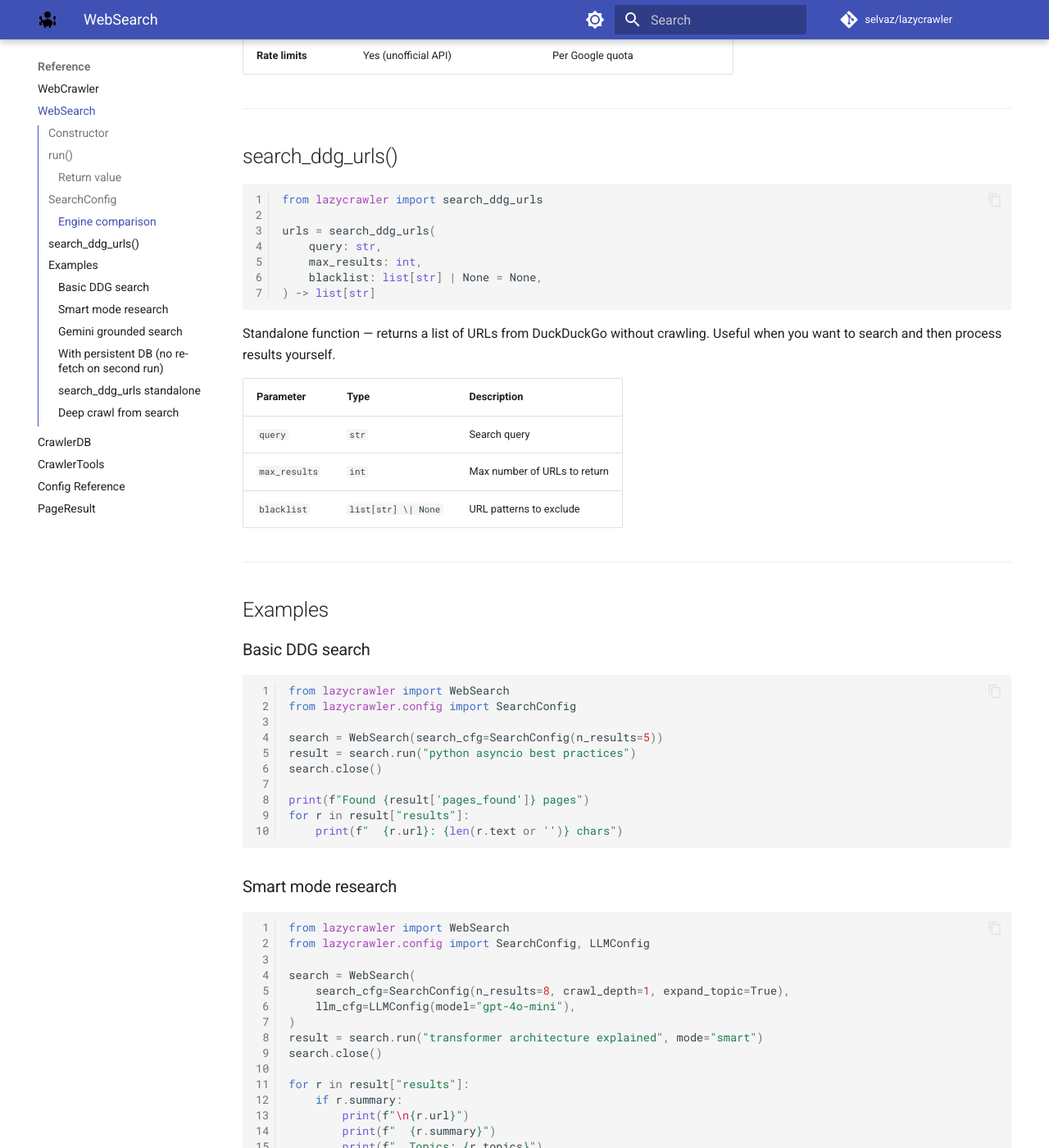
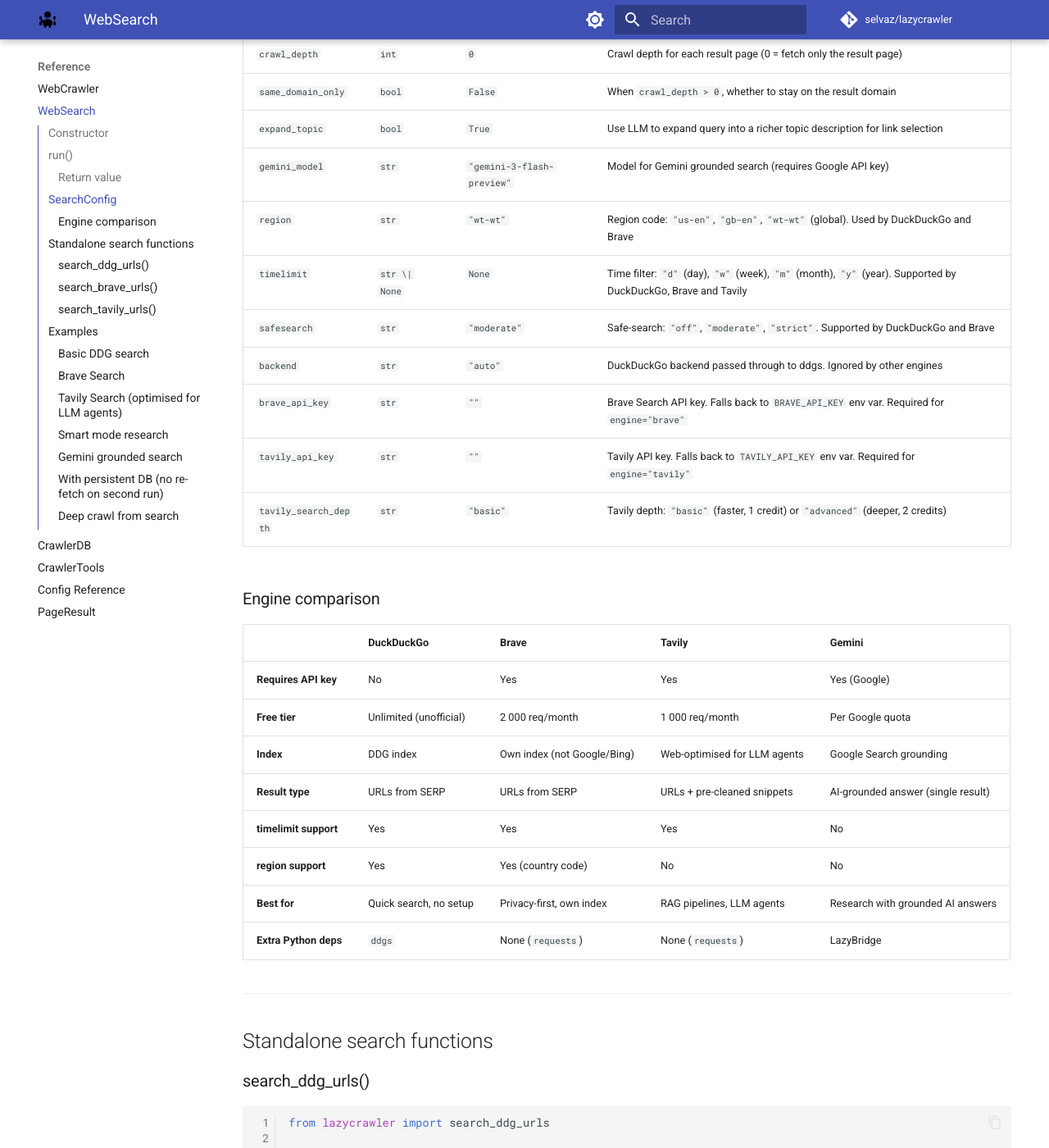
Before and after one commit to selvaz/LazyCrawler, an MkDocs documentation site: the page built from docs/reference/websearch.md, in a window 1280 px wide and 1400 px high, scrolled down 2511 px. Shown: the whole window at 82% size. Built offline with MkDocs 1.6.1 and Material for MkDocs 9.7.7, drawn with Linux system fonts in a browser that asks for light colours; comment, search, counter and statistics services are not loaded; some of the changed text lies outside the part shown.

Commit message:
docs: add Brave Search and Tavily to websearch reference, config reference and README

````diff
--- a/docs/reference/websearch.md
+++ b/docs/reference/websearch.md
@@ -1,9 +1,9 @@
 # WebSearch
 
-Seeds a crawl from a search engine — DuckDuckGo or Gemini — then optionally crawls the result pages.
+Seeds a crawl from a search engine — DuckDuckGo, Brave, Tavily, or Gemini — then optionally crawls the result pages.
 
 ```python
-from lazycrawler import WebSearch, search_ddg_urls
+from lazycrawler import WebSearch, search_ddg_urls, search_brave_urls, search_tavily_urls
 from lazycrawler.config import SearchConfig, CrawlerConfig, LLMConfig
 ```
 
@@ -56,8 +56,8 @@
 {
     "query": str,        # original query
     "topic": str,        # expanded topic (if expand_topic=True)
-    "engine": str,       # "duckduckgo" or "gemini"
-    "pages_found": int,  # number of PageResult objects
+    "engine": str,       # "duckduckgo", "brave", "tavily", or "gemini"
+    "pages_found": int,  # number of PageResult objects with status="done"
     "results": list[PageResult],
 }
 ```
@@ -71,37 +71,74 @@
 ```python
 from lazycrawler.config import SearchConfig
 
+# DuckDuckGo (no API key required)
 cfg = SearchConfig(
-    engine="duckduckgo",        # or "gemini"
-    n_results=10,               # how many search results to fetch/crawl
-    crawl_depth=0,              # depth to crawl each result page (0=just the page itself)
-    same_domain_only=False,     # when crawl_depth>0, cross-domain is usually wanted
-    expand_topic=True,          # use LLM to expand query into a topic description
-    gemini_model="gemini-3-flash-preview",  # model for Gemini grounded search
+    engine="duckduckgo",
+    n_results=10,
+    region="us-en",
+    timelimit="w",      # past week
+    safesearch="moderate",
+)
+
+# Brave Search
+cfg = SearchConfig(
+    engine="brave",
+    n_results=10,
+    brave_api_key="YOUR_KEY",   # or set BRAVE_API_KEY env var
+    region="us-en",
+    timelimit="w",
+)
+
+# Tavily Search
+cfg = SearchConfig(
+    engine="tavily",
+    n_results=10,
+    tavily_api_key="YOUR_KEY",  # or set TAVILY_API_KEY env var
+    tavily_search_depth="advanced",
+    timelimit="m",
+)
+
+# Gemini grounded answer
+cfg = SearchConfig(
+    engine="gemini",
+    gemini_model="gemini-3-flash-preview",
 )
 ```
 
 | Parameter | Type | Default | Description |
 |---|---|---|---|
-| `engine` | `str` | `"duckduckgo"` | Search engine: `"duckduckgo"` or `"gemini"` |
+| `engine` | `str` | `"duckduckgo"` | Search engine: `"duckduckgo"`, `"brave"`, `"tavily"`, or `"gemini"` |
 | `n_results` | `int` | `10` | Number of search result URLs to process |
 | `crawl_depth` | `int` | `0` | Crawl depth for each result page (0 = fetch only the result page) |
 | `same_domain_only` | `bool` | `False` | When `crawl_depth > 0`, whether to stay on the result domain |
 | `expand_topic` | `bool` | `True` | Use LLM to expand query into a richer topic description for link selection |
 | `gemini_model` | `str` | `"gemini-3-flash-preview"` | Model for Gemini grounded search (requires Google API key) |
+| `region` | `str` | `"wt-wt"` | Region code: `"us-en"`, `"gb-en"`, `"wt-wt"` (global). Used by DuckDuckGo and Brave |
+| `timelimit` | `str \| None` | `None` | Time filter: `"d"` (day), `"w"` (week), `"m"` (month), `"y"` (year). Supported by DuckDuckGo, Brave and Tavily |
+| `safesearch` | `str` | `"moderate"` | Safe-search: `"off"`, `"moderate"`, `"strict"`. Supported by DuckDuckGo and Brave |
+| `backend` | `str` | `"auto"` | DuckDuckGo backend passed through to ddgs. Ignored by other engines |
+| `brave_api_key` | `str` | `""` | Brave Search API key. Falls back to `BRAVE_API_KEY` env var. Required for `engine="brave"` |
+| `tavily_api_key` | `str` | `""` | Tavily API key. Falls back to `TAVILY_API_KEY` env var. Required for `engine="tavily"` |
+| `tavily_search_depth` | `str` | `"basic"` | Tavily depth: `"basic"` (faster, 1 credit) or `"advanced"` (deeper, 2 credits) |
 
 ### Engine comparison
 
-| | DuckDuckGo | Gemini |
-|---|---|---|
-| **Requires API key** | No | Yes (Google API key) |
-| **Result type** | URLs from DDG SERP | AI-grounded, includes synthesis |
-| **Best for** | General search, no account needed | Research with grounded AI answers |
-| **Rate limits** | Yes (unofficial API) | Per Google quota |
+| | DuckDuckGo | Brave | Tavily | Gemini |
+|---|---|---|---|---|
+| **Requires API key** | No | Yes | Yes | Yes (Google) |
+| **Free tier** | Unlimited (unofficial) | 2 000 req/month | 1 000 req/month | Per Google quota |
+| **Index** | DDG index | Own index (not Google/Bing) | Web-optimised for LLM agents | Google Search grounding |
+| **Result type** | URLs from SERP | URLs from SERP | URLs + pre-cleaned snippets | AI-grounded answer (single result) |
+| **timelimit support** | Yes | Yes | Yes | No |
+| **region support** | Yes | Yes (country code) | No | No |
+| **Best for** | Quick search, no setup | Privacy-first, own index | RAG pipelines, LLM agents | Research with grounded AI answers |
+| **Extra Python deps** | `ddgs` | None (`requests`) | None (`requests`) | LazyBridge |
 
 ---
 
-## search_ddg_urls()
+## Standalone search functions
+
+### search_ddg_urls()
 
 ```python
 from lazycrawler import search_ddg_urls
@@ -110,16 +147,54 @@
     query: str,
     max_results: int,
     blacklist: list[str] | None = None,
+    *,
+    region: str = "wt-wt",
+    safesearch: str = "moderate",
+    timelimit: str | None = None,
+    backend: str = "auto",
 ) -> list[str]
 ```
 
-Standalone function — returns a list of URLs from DuckDuckGo without crawling. Useful when you want to search and then process results yourself.
+Returns URLs from DuckDuckGo without crawling. Requires `pip install ddgs`.
 
-| Parameter | Type | Description |
-|---|---|---|
-| `query` | `str` | Search query |
-| `max_results` | `int` | Max number of URLs to return |
-| `blacklist` | `list[str] \| None` | URL patterns to exclude |
+### search_brave_urls()
+
+```python
+from lazycrawler import search_brave_urls
+
+urls = search_brave_urls(
+    query: str,
+    max_results: int,
+    api_key: str = "",             # or BRAVE_API_KEY env var
+    blacklist: list[str] | None = None,
+    *,
+    safesearch: str = "moderate",
+    timelimit: str | None = None,
+    region: str = "wt-wt",
+) -> list[str]
+```
+
+Returns URLs from the Brave Search API. Raises `RuntimeError` if no API key is found.
+Get a free key at <https://brave.com/search/api/>.
+
+### search_tavily_urls()
+
+```python
+from lazycrawler import search_tavily_urls
+
+urls = search_tavily_urls(
+    query: str,
+    max_results: int,
+    api_key: str = "",             # or TAVILY_API_KEY env var
+    blacklist: list[str] | None = None,
+    *,
+    search_depth: str = "basic",   # "basic" or "advanced"
+    timelimit: str | None = None,
+) -> list[str]
+```
+
+Returns URLs from the Tavily Search API. Raises `RuntimeError` if no API key is found.
+Get a free key at <https://tavily.com/>.
 
 ---
 
@@ -138,6 +213,47 @@
 print(f"Found {result['pages_found']} pages")
 for r in result["results"]:
     print(f"  {r.url}: {len(r.text or '')} chars")
+```
+
+### Brave Search
+
+```python
+from lazycrawler import WebSearch
+from lazycrawler.config import SearchConfig
+
+# API key via config or BRAVE_API_KEY env var
+search = WebSearch(
+    search_cfg=SearchConfig(
+        engine="brave",
+        n_results=8,
+        brave_api_key="YOUR_KEY",
+        region="us-en",
+        timelimit="w",
+    )
+)
+result = search.run("python web frameworks 2025", mode="pure")
+search.close()
+```
+
+### Tavily Search (optimised for LLM agents)
+
+```python
+from lazycrawler import WebSearch
+from lazycrawler.config import SearchConfig
+
+search = WebSearch(
+    search_cfg=SearchConfig(
+        engine="tavily",
+        n_results=5,
+        tavily_api_key="YOUR_KEY",
+        tavily_search_depth="advanced",
+    )
+)
+result = search.run("LLM agent frameworks comparison", mode="pure")
+search.close()
+
+for r in result["results"]:
+    print(f"{r.url}: {r.title}")
 ```
 
 ### Smart mode research
@@ -192,17 +308,6 @@
 db.close()
 ```
 
-### search_ddg_urls standalone
-
-```python
-from lazycrawler import search_ddg_urls
-
-urls = search_ddg_urls("machine learning tutorials", max_results=10)
-print(f"Got {len(urls)} URLs")
-for url in urls:
-    print(f"  {url}")
-```
-
 ### Deep crawl from search
 
 ```python
````
Also changed, not shown: README.md (+16 -8 lines), docs/reference/config.md (+22 -7 lines).
